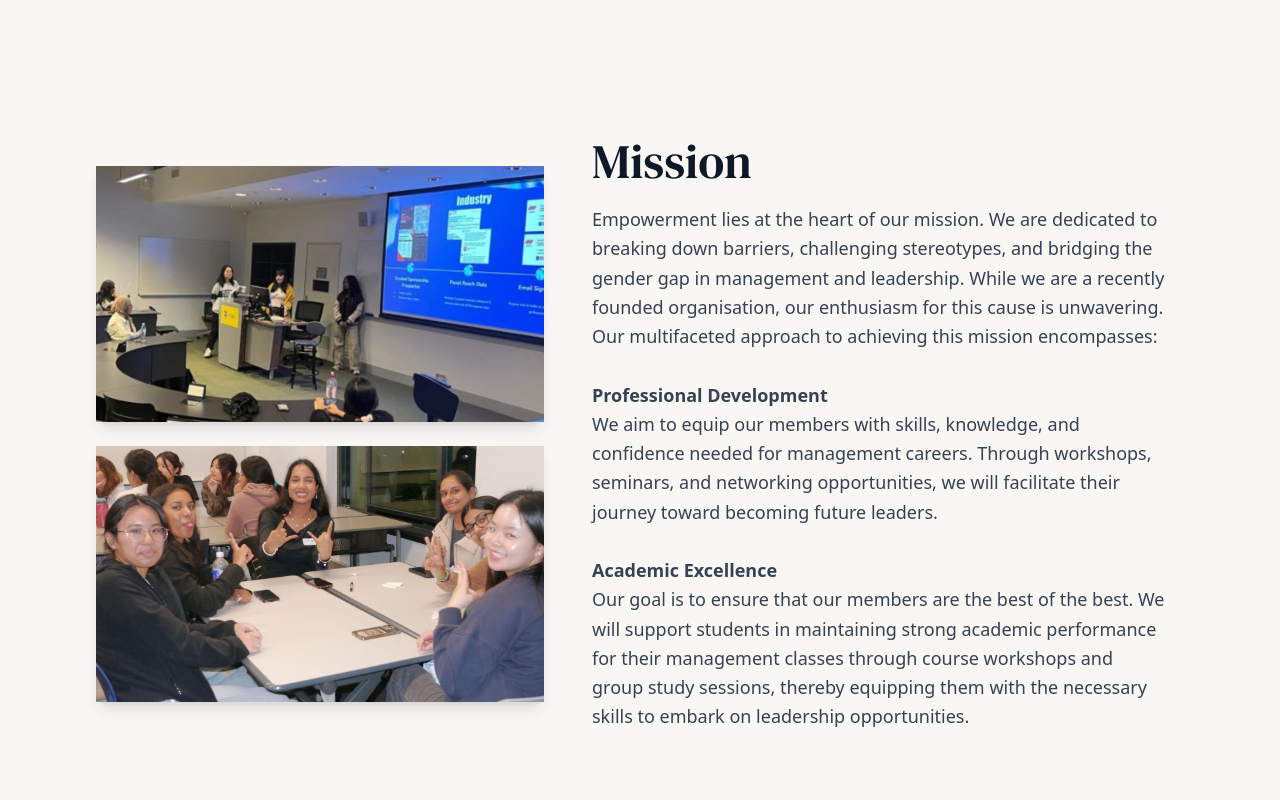
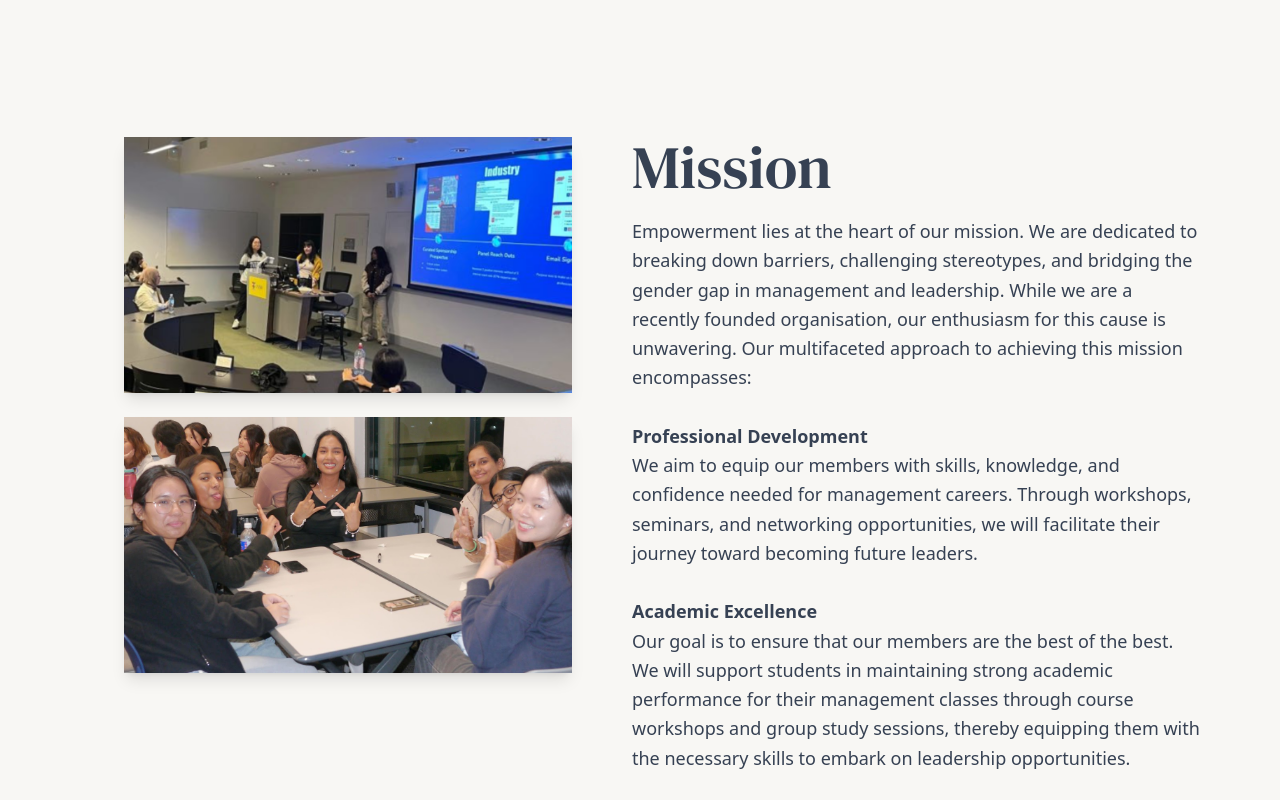
Before and after one commit to wimUNSW/wimsoc-website, a React (Vite) app: page / in a window 1280 px wide. Shown: the part 1380-2180 px from the top of the page. Built offline with nearby package versions, Linux system fonts and the light colour scheme.

Commit message:
fix mission spacing

```diff
--- a/src/components/Home.jsx
+++ b/src/components/Home.jsx
@@ -45,10 +45,10 @@ const Home = () => {
       </section>
       <About />
       <section className="bg-[#f8f7f4] py-20 px-6 lg:px-20">
-      <div className="max-w-6xl mx-auto grid lg:grid-cols-2 gap-16 items-center">
+  <div className="max-w-6xl mx-auto grid md:grid-cols-2 gap-12 items-start">
 
     {/* Images */}
-        <div className="flex flex-col gap-6 items-center relative right-6">
+    <div className="flex flex-col gap-6 items-center">
       <img
         src={missionImg1}
         alt="Mission 1"
@@ -62,10 +62,10 @@ const Home = () => {
       />
     </div>
 
-        {/* Mission */}
-        <div className="space-y-6 text-left text-lg text-gray-700 leading-relaxed max-w-xl lg:-ml-20">
+          {/* Text */}
+          <div className="space-y-6 text-left text-lg text-gray-700 leading-relaxed lg:-ml-8">
 
-          <h2 className="font-[DMSerif] text-5xl text-gray-900 mb-5">
+            <h2 className="font-[DMSerif] text-6xl md:text-6xl mb-5">
               Mission
             </h2>
 
```
Lines whose indentation alone changed are shown as unchanged.
